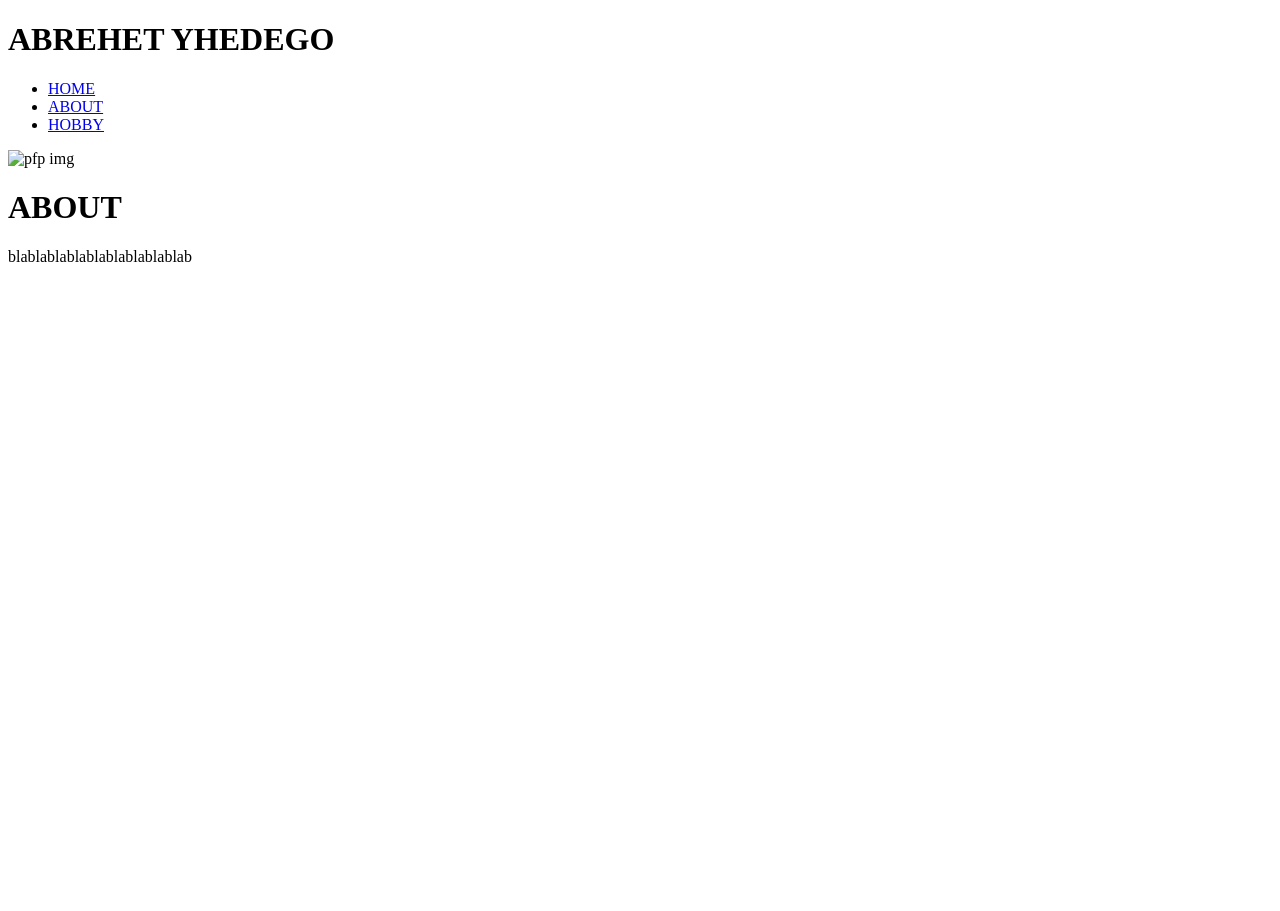
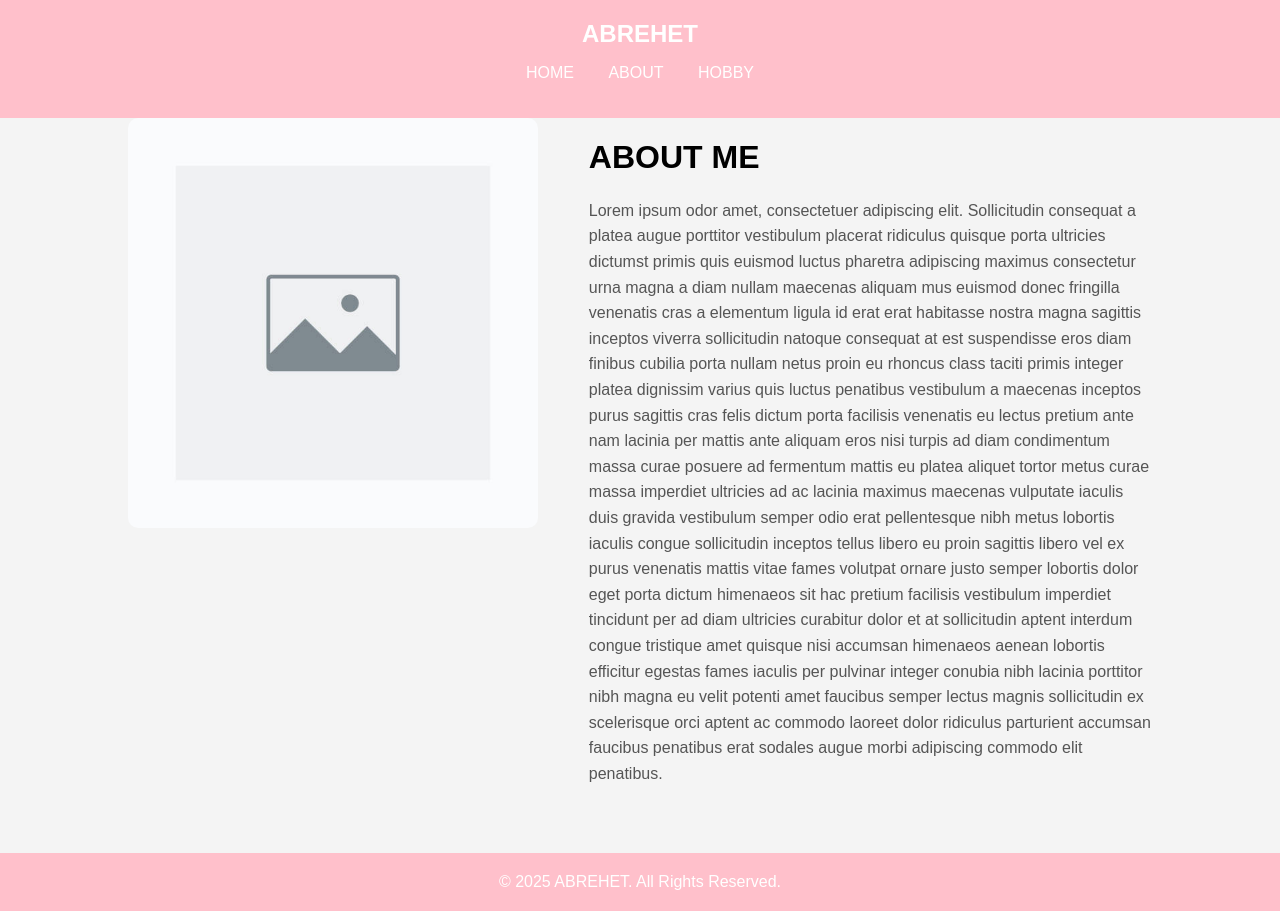
Before and after one commit to nardosssg/bioSite, a plain HTML site: page about.html in a window 1280 px wide. Before the commit the page ends 800 px from the top, so only its background shows below. Drawn offline with Linux system fonts and the light colour scheme.

Commit message:
pushed module 7 with updated html page and css

```diff
--- a/about.html
+++ b/about.html
@@ -3,6 +3,7 @@
 <head>
     <title>Biography</title>
     <link href="biosite.css" type="text/css" rel="stylesheet" >
+    <link rel="icon" type="images/png" href="images/icon.png">
     <!--
     Nardos Gebremedhin
     BioSite Project
@@ -12,27 +13,44 @@
 <body>
     <header>
         <div class="container">
-            <h1 class="logo">ABREHET YHEDEGO</h1>
-            <!-- // have found an icon yet -->
+            <h1 class="logo">ABREHET</h1>
+            <!-- have found an icon yet -->
             <nav>
-                <ul>
+                <ol>
                     <li><a href="index.html">HOME</a></li>
                     <li><a href="about.html">ABOUT</a></li>
                     <li><a href="hobby.html">HOBBY</a></li>
-                </ul>
+                </ol>
             </nav>
         </div>
 </header>
     <div class="container">
         <!-- img on the left  -->
         <div class="image">
-            <img src="#" alt="pfp img">
+            <img src="images/tempExample.jpg" alt="pfp img">
         </div>
         <div class="content">
         <!-- content on the right -->
-            <h1>ABOUT </h1>
-            <p>blablablablablablablablablab</p>
+            <h1>ABOUT ME </h1>
+            <p>Lorem ipsum odor amet, consectetuer adipiscing elit.
+                Sollicitudin consequat a platea augue porttitor vestibulum placerat ridiculus quisque porta ultricies dictumst
+                primis quis euismod luctus pharetra adipiscing maximus consectetur urna magna a diam nullam maecenas aliquam mus
+                euismod donec fringilla venenatis cras a elementum ligula id erat erat habitasse nostra magna sagittis inceptos
+                viverra sollicitudin natoque consequat at est suspendisse eros diam finibus cubilia porta nullam netus proin eu rhoncus class
+                taciti primis integer platea dignissim varius quis luctus penatibus vestibulum a maecenas inceptos purus sagittis cras felis
+                dictum porta facilisis venenatis eu lectus pretium ante nam lacinia per mattis ante aliquam eros nisi turpis ad diam condimentum
+                massa curae posuere ad fermentum mattis eu platea aliquet tortor metus curae massa imperdiet ultricies ad ac lacinia maximus maecenas
+                vulputate iaculis duis gravida vestibulum semper odio erat pellentesque nibh metus lobortis iaculis congue sollicitudin
+                inceptos tellus libero eu proin sagittis libero vel ex purus venenatis mattis vitae fames volutpat ornare justo semper
+                lobortis dolor eget porta dictum himenaeos sit hac pretium facilisis vestibulum imperdiet tincidunt per ad diam ultricies curabitur
+                dolor et at sollicitudin aptent interdum congue tristique amet quisque nisi accumsan himenaeos aenean lobortis efficitur egestas
+                fames iaculis per pulvinar integer conubia nibh lacinia porttitor nibh magna eu velit potenti amet faucibus semper lectus magnis
+                sollicitudin ex scelerisque orci aptent ac commodo laoreet dolor ridiculus parturient accumsan faucibus penatibus erat sodales augue
+                morbi adipiscing commodo elit penatibus.</p>
         </div>
     </div>
+    <footer>
+        <p>&copy; 2025 ABREHET. All Rights Reserved.</p>
+    </footer>
 </body>
 </html>
--- a/biosite.css
+++ b/biosite.css
@@ -0,0 +1,142 @@
+body {
+    font-family: Arial, sans-serif;
+    margin: 0;
+    padding: 0;
+    box-sizing: border-box;
+    background-color: #f4f4f4;
+}
+
+.container {
+    width: 80%;
+    margin: auto;
+    overflow: hidden;
+}
+
+/* header */
+header {
+    background: pink;
+    color: #fff;
+    padding: 20px 0;
+    text-align: center;
+}
+
+.logo {
+    font-size: 24px;
+    margin: 0;
+}
+
+nav ul, nav ol {
+    padding: 0;
+    list-style: none;
+    text-align: center;
+}
+
+nav ul li, nav ol li {
+    display: inline;
+    margin: 0 15px;
+}
+
+nav a {
+    color: white;
+    text-decoration: none;
+}
+
+/* index page */
+.info {
+    display: flex;
+    justify-content: space-between;
+    align-items: center;
+    padding: 50px 0;
+}
+
+.info .text-content {
+    flex: 1;
+    padding-right: 20px;
+}
+
+.info .text-content h2 {
+    font-size: 28px;
+}
+
+.info .text-content p {
+    font-size: 16px;
+    color: #333;
+}
+
+.info .image-content {
+    flex: 1;
+    text-align: center;
+}
+
+.info .image-content img {
+    width: 100%;
+    max-width: 400px;
+    border-radius: 10px;
+}
+
+/* about page */
+.container .image {
+    float: left;
+    width: 40%;
+}
+
+.container .image img {
+    width: 100%;
+    border-radius: 10px;
+}
+
+.container .content {
+    float: right;
+    width: 55%;
+}
+
+.container .content h1 {
+    font-size: 32px;
+}
+
+.container .content p {
+    font-size: 16px;
+    line-height: 1.6;
+    color: #555;
+}
+
+/* hobby page */
+.section {
+    display: flex;
+    align-items: center;
+    margin-bottom: 20px;
+}
+
+.section img {
+    width: 30%;
+    border-radius: 10px;
+}
+
+.section .text {
+    flex: 1;
+    padding-left: 20px;
+}
+
+.section .text h2 {
+    font-size: 24px;
+}
+
+.section .text p {
+    font-size: 16px;
+    color: #444;
+}
+
+footer {
+    background:pink;
+    color: white;
+    text-align: center;
+    padding: 20px 0;
+    margin-top: 50px;
+    position: relative;
+    bottom: 0;
+    width: 100%;
+}
+
+footer p {
+    margin: 0;
+}
```
Also changed, not shown: hobby.html (+21 -12 lines), index.html (+25 -5 lines), images/icon.png (added), images/tempExample.jpg (added).
